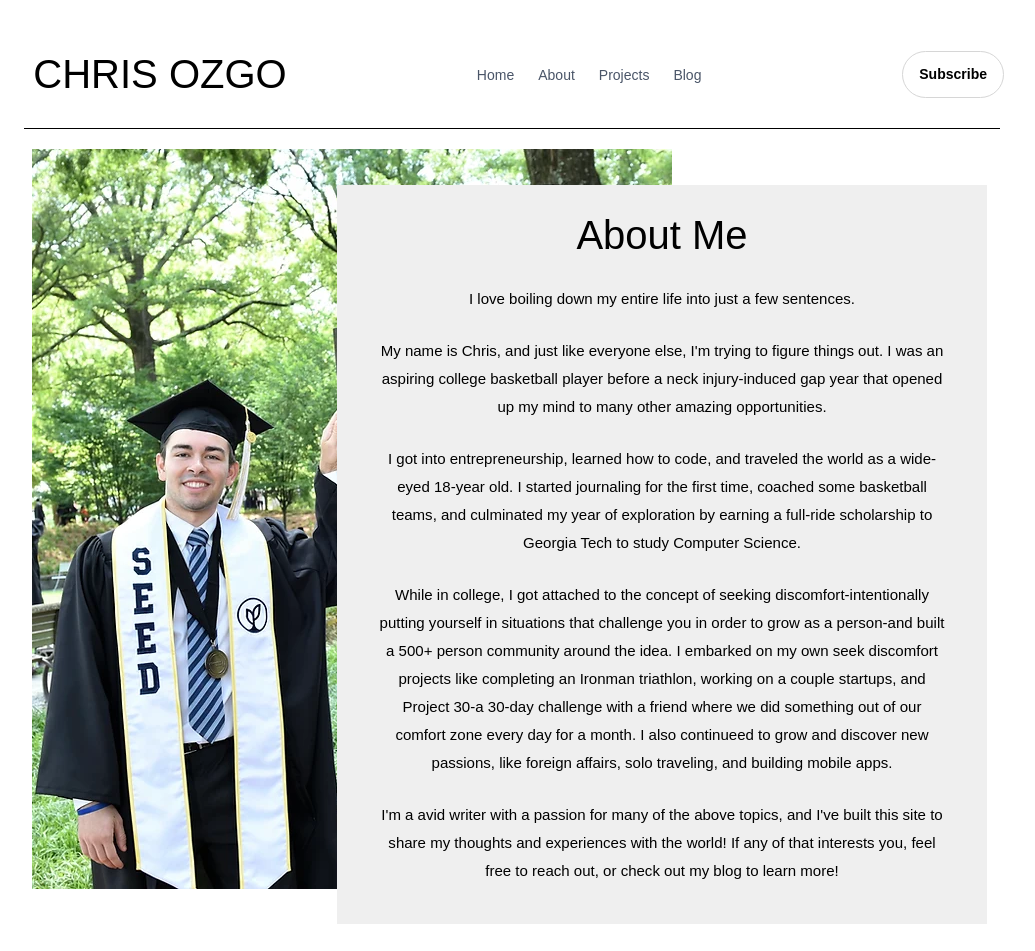
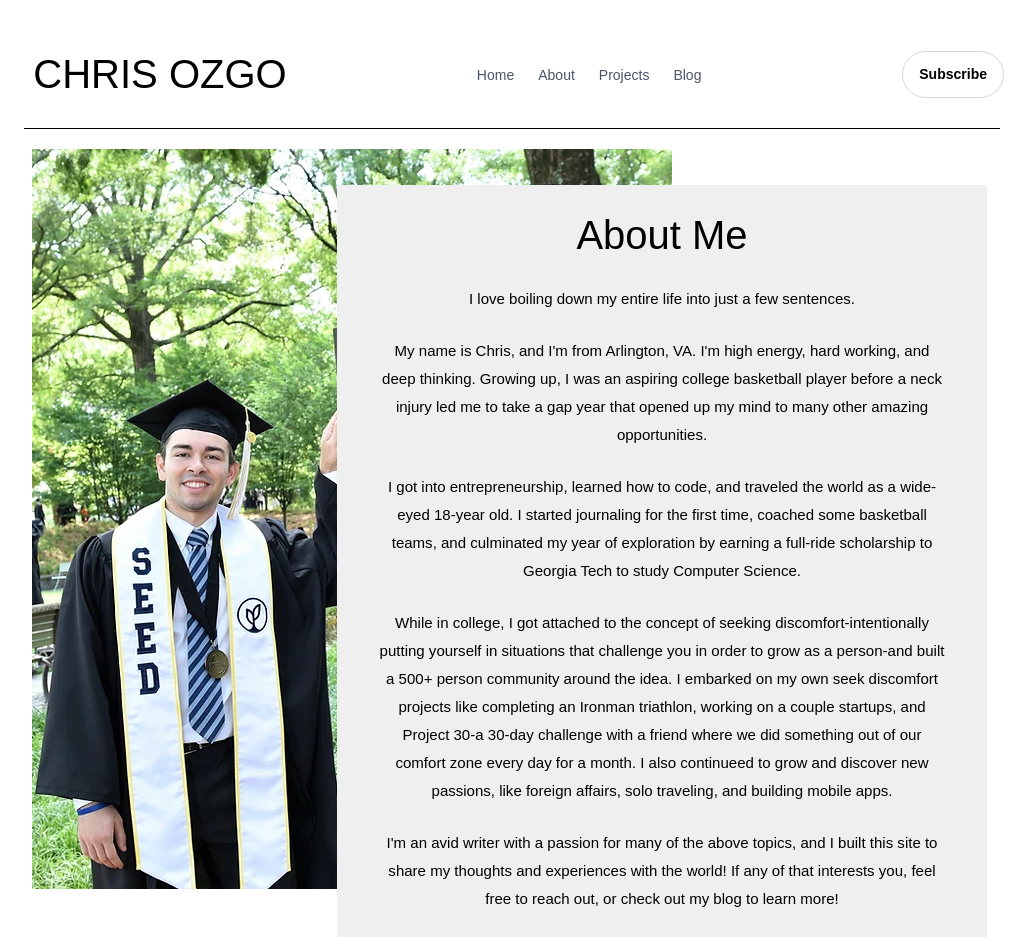
Before and after one commit to chrisozgo99/website, a Next.js app: page /about in a window 1280 px wide. Shown: the top 951 px of the page, without its empty margins (128-1163 px from the left). Built offline with nearby package versions, Linux system fonts and the light colour scheme.

Commit message:
fix: modified about text

```diff
--- a/src/pages/about.tsx
+++ b/src/pages/about.tsx
@@ -43,10 +43,11 @@ const About = (props: IAboutProps) => {
             I love boiling down my entire life into just a few sentences.
           </p>
           <p className="mb-6">
-            My name is Chris, and just like everyone else, I{`'`}m trying to
-            figure things out. I was an aspiring college basketball player
-            before a neck injury-induced gap year that opened up my mind to many
-            other amazing opportunities.
+            My name is Chris, and I{`'`}m from Arlington, VA. I{`'`}m high
+            energy, hard working, and deep thinking. Growing up, I was an
+            aspiring college basketball player before a neck injury led me to
+            take a gap year that opened up my mind to many other amazing
+            opportunities.
           </p>
           <p className="mb-6">
             I got into entrepreneurship, learned how to code, and traveled the
@@ -67,10 +68,10 @@ const About = (props: IAboutProps) => {
             solo traveling, and building mobile apps.
           </p>
           <p className="mb-6">
-            I{`'`}m a avid writer with a passion for many of the above topics,
-            and I{`'`}ve built this site to share my thoughts and experiences
-            with the world! If any of that interests you, feel free to reach
-            out, or check out my blog to learn more!
+            I{`'`}m an avid writer with a passion for many of the above topics,
+            and I built this site to share my thoughts and experiences with the
+            world! If any of that interests you, feel free to reach out, or
+            check out my blog to learn more!
           </p>
         </div>
       </div>
```
